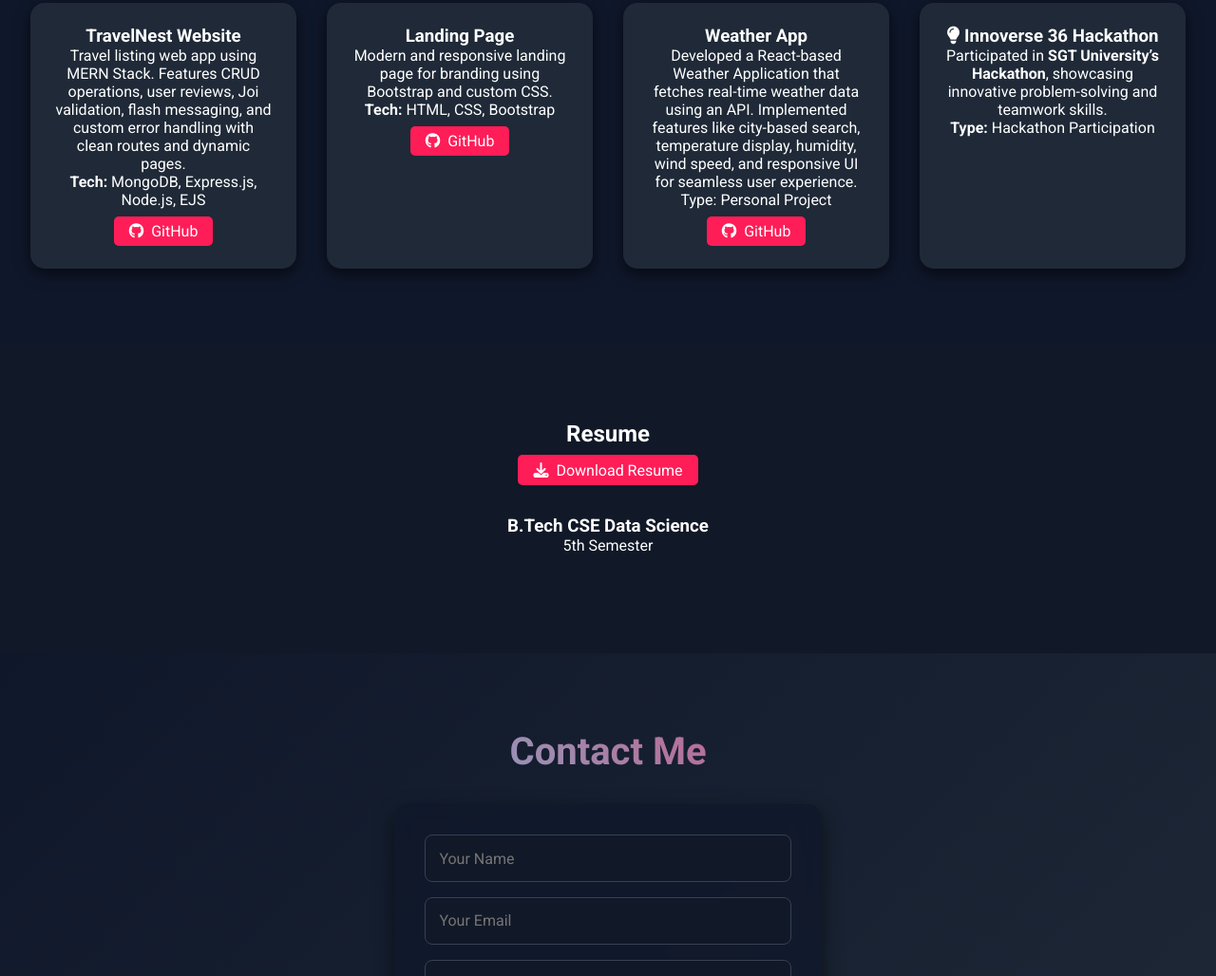
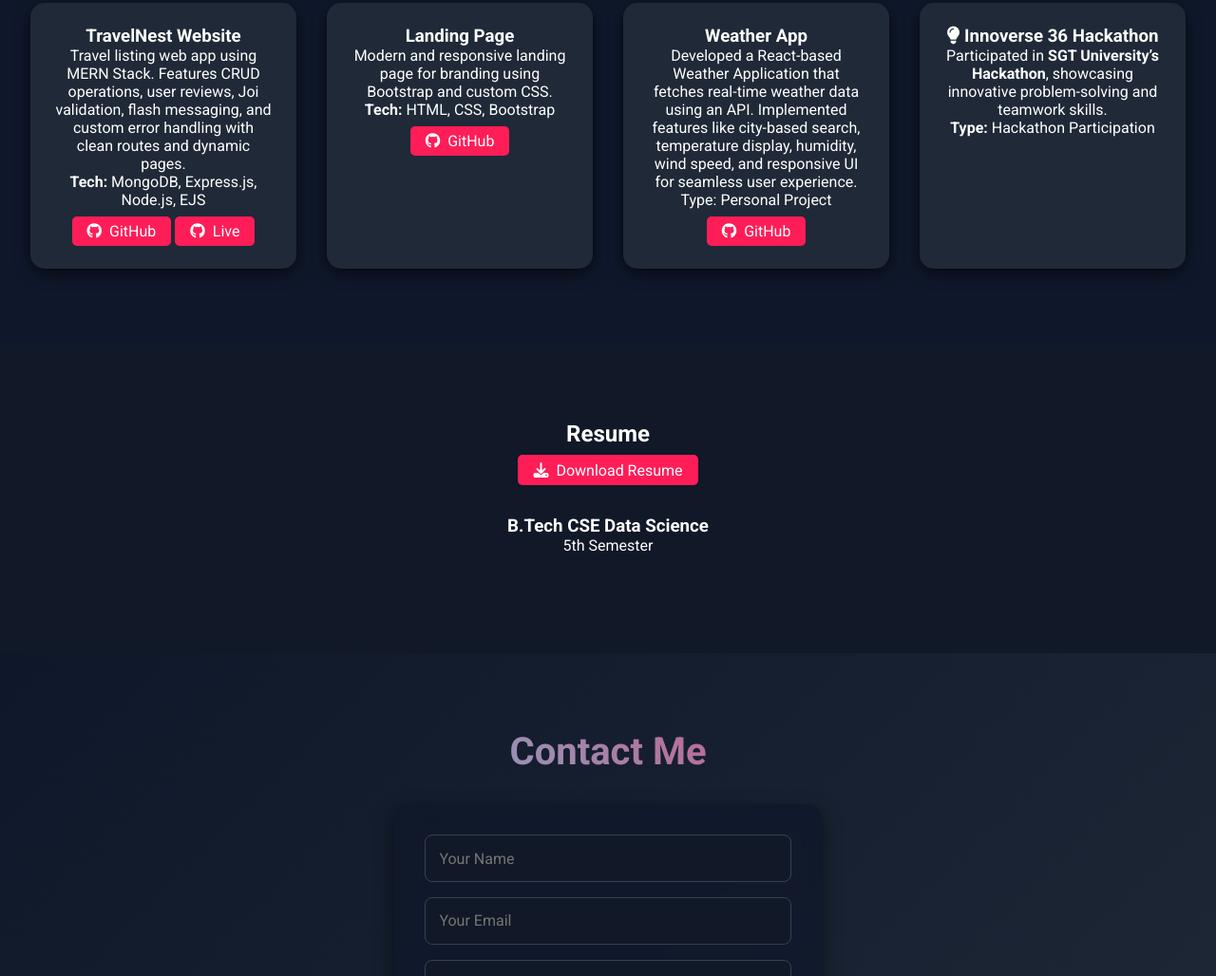
Before and after one commit to PinkiBadhana/Pinki_Badhana_Portfolio, a plain HTML site: page index.html in a window 1280 px wide. Shown: the part 1705-2733 px from the top of the page at 95% size. Drawn offline with Linux system fonts and the light colour scheme.

Commit message:
updated main file

```diff
--- a/index.html
+++ b/index.html
@@ -111,7 +111,8 @@
       <h3>TravelNest Website</h3>
       <p>Travel listing web app using MERN Stack. Features CRUD operations, user reviews, Joi validation, flash messaging, and custom error handling with clean routes and dynamic pages.</p>
       <p><strong>Tech:</strong> MongoDB, Express.js, Node.js, EJS</p>
-      <a href="https://github.com/PinkiBadhana/delta_project" class="btn-small"><i class="fab fa-github"></i> GitHub</a>
+      <a href="https://github.com/PinkiBadhana/travelnest.git" class="btn-small"><i class="fab fa-github"></i> GitHub</a>
+      <a href="https://travelnest-fgem.onrender.com/" class="btn-small"><i class="fab fa-github"></i> Live</a>
     </div>
 
     <!-- Landing Page -->
```
